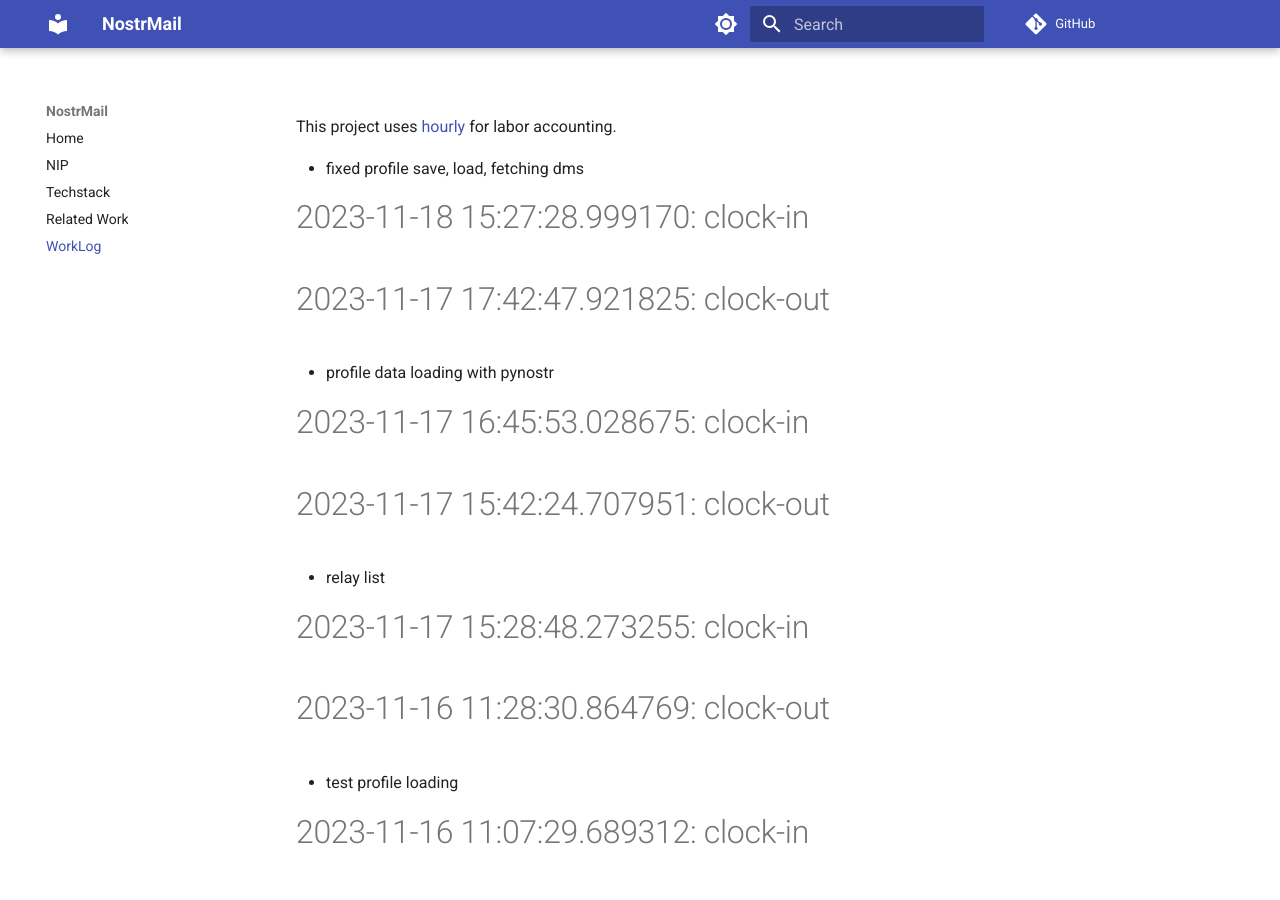
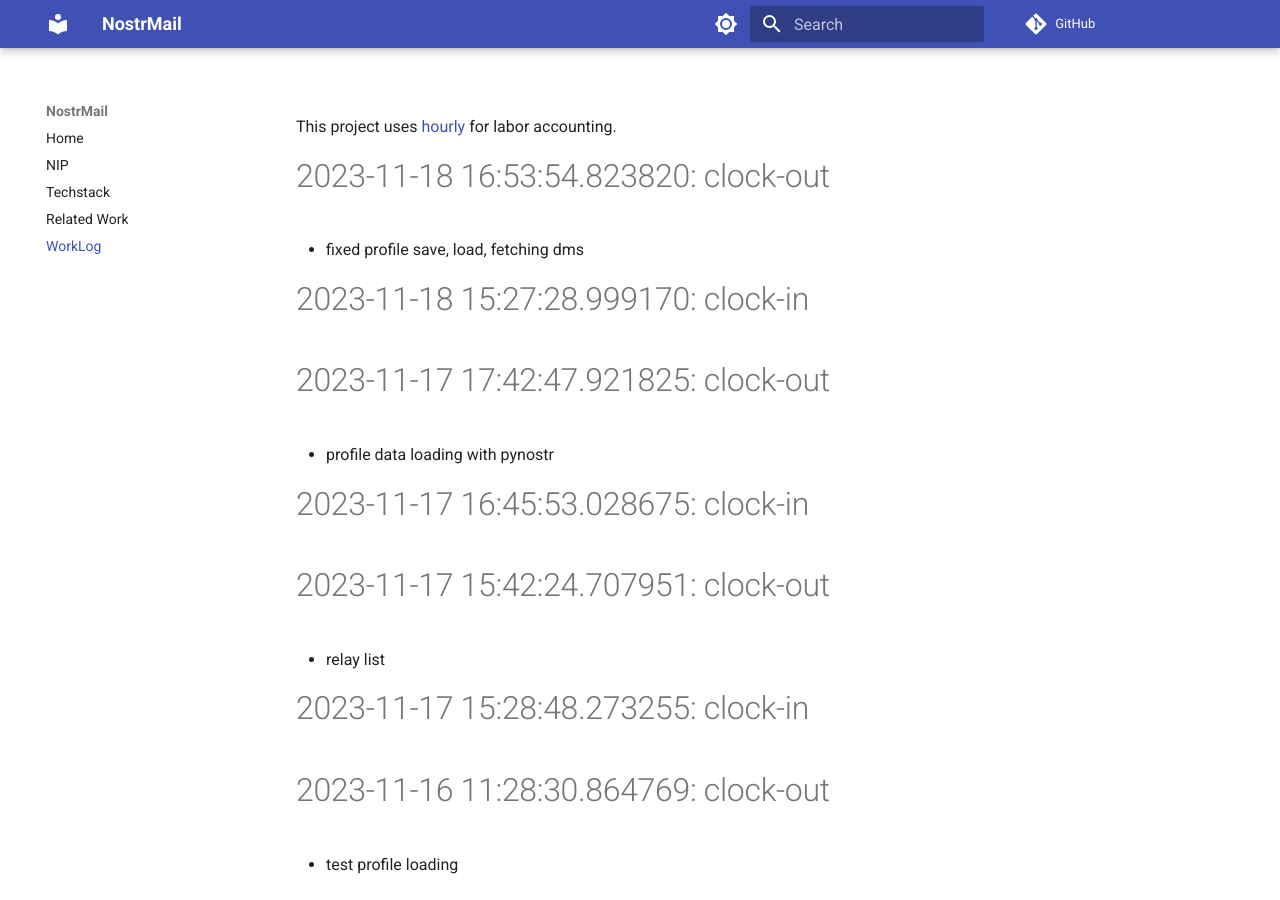
Before and after one commit to asherp/nostr-mail, an MkDocs documentation site: the page built from docs/WorkLog.md, in a window 1280 px wide and 900 px high. Built offline with MkDocs 1.6.1 and Material for MkDocs 9.7.7, drawn with Linux system fonts in a browser that asks for light colours; comment, search, counter and statistics services are not loaded.

Commit message:
clock-out

```diff
--- a/WorkLog.md
+++ b/WorkLog.md
@@ -1,3 +1,5 @@
+# 2023-11-18 16:53:54.823820: clock-out
+
 * fixed profile save, load, fetching dms
 
 # 2023-11-18 15:27:28.999170: clock-in
```
